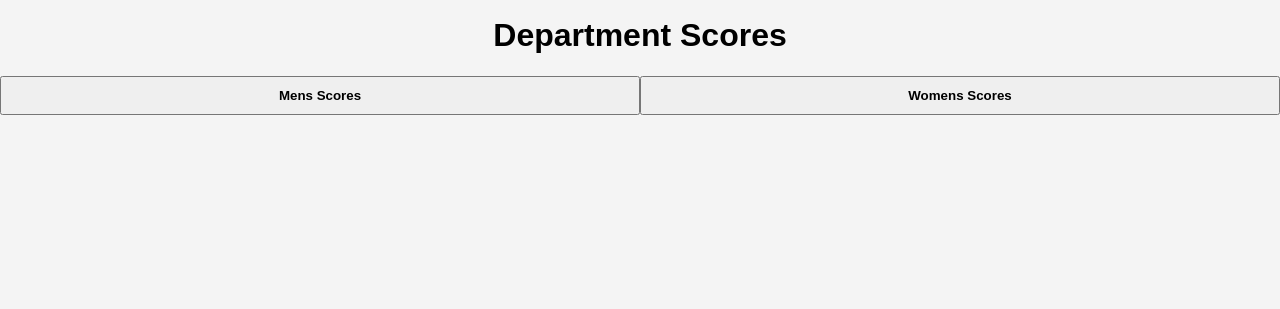
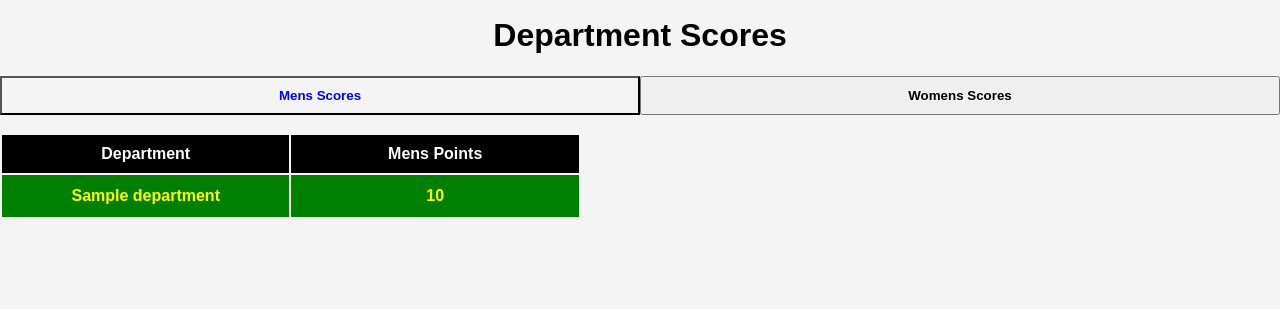
Before and after one commit to pratheekraokb/flames24, a Django app: page /dept-results/ in a window 1280 px wide. Shown: the part 88-397 px from the top of the page. Run offline with Django 4.2, Linux system fonts and the light colour scheme; tables that the repository leaves empty hold one stand-in row (values such as "Sample post"); some libraries are stand-ins or nearby versions.

Commit message:
Departmentwise mens and womens logic modified

```diff
--- a/flames24_app/templates/user_page/results.html
+++ b/flames24_app/templates/user_page/results.html
@@ -117,6 +117,8 @@
 </div>
 
 <script>
+    $('#mens-table').show();
+    $('#mens-btn').addClass('active').siblings().removeClass('active');
     $(document).ready(function () {
         $('#total-btn').click(function () {
             $('#total-table').show();
```
